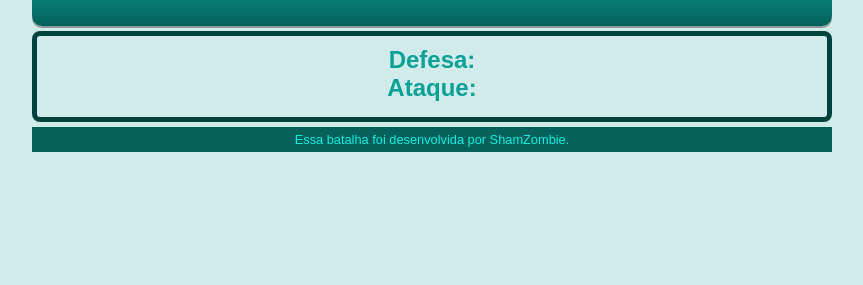
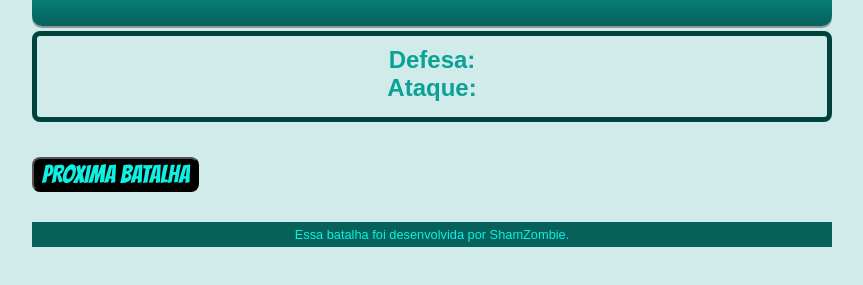
Before and after one commit to ShamUyeno/joguinhomonmon, a plain HTML site: page defender.html in a window 1280 px wide. Shown: the part 109-394 px from the top of the page, without its empty margins (208-1071 px from the left). Drawn offline with Linux system fonts and the light colour scheme; a web font is replaced by a local one.

Commit message:
Update defender.html

```diff
--- a/defender.html
+++ b/defender.html
@@ -22,6 +22,7 @@
     <!--Ataque do seu Adversário-->
     <h2>Ataque:</h2>
     </main>
+    <div id="bt"><a href="index.html"><button id="button">PROXIMA BATALHA</button></a></div>
 
     <footer>Essa batalha foi desenvolvida por ShamZombie.</footer>
 </body>
```
